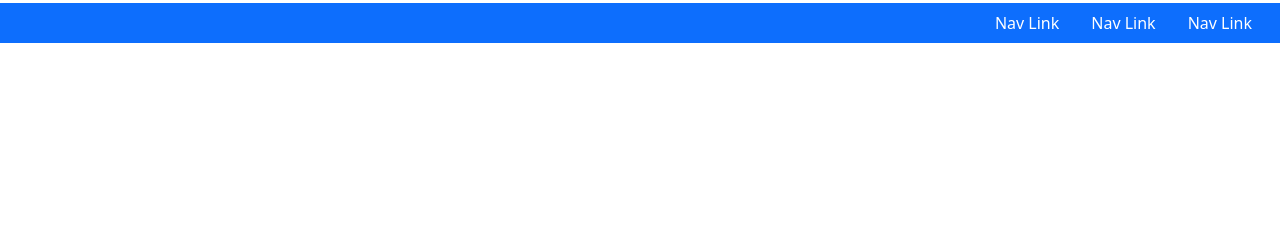
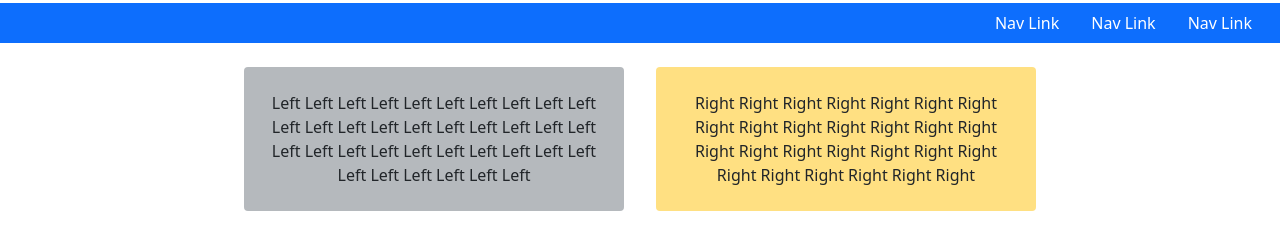
Before and after one commit to Lavender2300/collab-practice, a plain HTML site: page project/index.html in a window 1280 px wide. Shown: the part 53-302 px from the top of the page. Drawn offline with nearby package versions, Linux system fonts and the light colour scheme.

Commit message:
create 2 column content

```diff
--- a/project/index.html
+++ b/project/index.html
@@ -26,6 +26,22 @@
       </ul>
     </div>
 
+    <div class="container py-4">
+      <div class="row justify-content-center">
+        <div class="col-4 bg-secondary text-center py-3 mx-3 rounded-2 bg-opacity-50">
+          <div class="p-2">
+          Left Left Left Left Left Left Left Left Left Left Left Left Left Left Left Left Left Left
+          Left Left Left Left Left Left Left Left Left Left Left Left Left Left Left Left Left Left
+          </div>
+        </div>
+        <div class="col-4 bg-warning text-center py-3 mx-3 rounded-2 bg-opacity-50">
+          <div class="p-2">
+            Right Right Right Right Right Right Right Right Right Right Right Right Right Right
+            Right Right Right Right Right Right Right Right Right Right Right Right Right
+          </div>
+        </div>
+      </div>
+    </div>
     <!-- Optional JavaScript; choose one of the two! -->
 
     <!-- Option 1: Bootstrap Bundle with Popper -->
```
